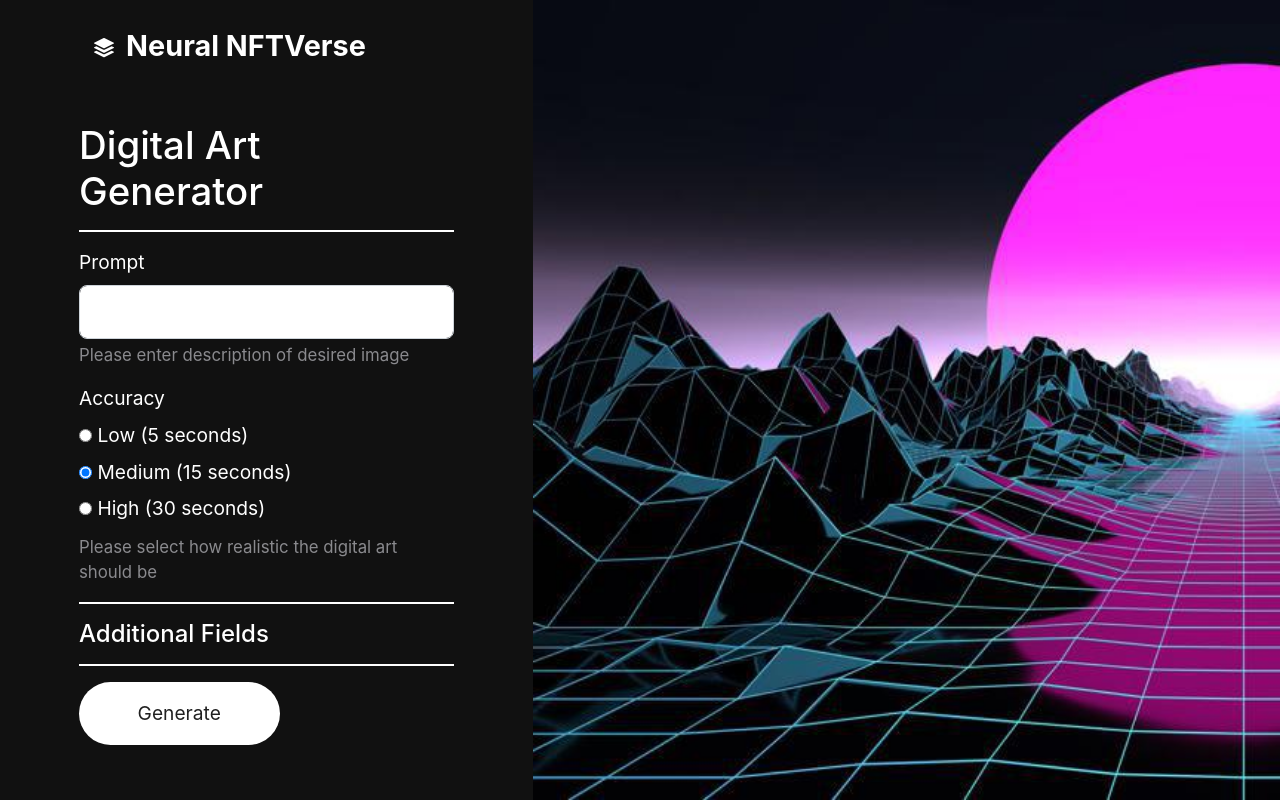
After one commit to shobhitmir/deepmint, a Django app: page /artgen/ in a window 1280 px wide. The commit adds this page. Run offline with Django 3.2, Linux system fonts and the light colour scheme; some libraries are stand-ins or nearby versions.

Commit message:
added art generator page

```diff
--- a/neural_nftverse/urls.py
+++ b/neural_nftverse/urls.py
@@ -15,7 +15,7 @@ Including another URLconf
 """
 from django.contrib import admin
 from django.urls import path
-from nftgen.views import landing_view, login_view, register_view, logout_view
+from nftgen.views import landing_view, login_view, register_view, logout_view, artgen_view
 
 urlpatterns = [
     path('admin/', admin.site.urls),
@@ -23,4 +23,5 @@ urlpatterns = [
     path('login/', login_view, name='login'),
     path('register/', register_view, name='register'),
     path('logout/', logout_view, name='logout'),
+    path('artgen/', artgen_view, name='artgen'),
 ]
--- /dev/null
+++ b/nftgen/static/js/artgen.js
@@ -0,0 +1,26 @@
+const showimg = (e) =>
+    {
+        document.getElementById('previewimg').hidden = !document.getElementById('previewimg').hidden
+    }
+
+    const changeimg = (e) =>
+    {
+        const img = document.getElementById('initimg').files[0]
+        const bgUrl = URL.createObjectURL(img)
+        document.getElementById('previewimg').src = bgUrl
+    }
+
+    const expand = (e) =>
+    {
+        const extra = document.getElementById('extra')
+        if (extra.style.display === "block")
+          extra.style.display = "none"
+        else
+          extra.style.display = "block"
+    }
+
+    window.onload = () =>
+    {
+        const extra = document.getElementById('extra')
+        extra.style.display = "none"
+    }
--- /dev/null
+++ b/nftgen/templates/artgen.html
@@ -0,0 +1,131 @@
+{% load static %}
+
+<!doctype html>
+<html class="h-100" lang="en">
+
+  <head>
+      <meta charset="utf-8">
+  <meta name="viewport" content="width=device-width,initial-scale=1,shrink-to-fit=no">
+  <meta name="description" content="A well made and handcrafted Bootstrap 5 template">
+  <link rel="apple-touch-icon" sizes="180x180" href="img/apple-touch-icon.png">
+  <link rel="icon" type="image/png" sizes="32x32" href="img/favicon-32x32.png">
+  <link rel="icon" type="image/png" sizes="16x16" href="img/favicon-16x16.png">
+  <link rel="icon" type="image/png" sizes="96x96" href="img/favicon.png">
+  <meta name="author" content="Holger Koenemann">
+  <meta name="generator" content="Eleventy v2.0.0">
+  <meta name="HandheldFriendly" content="true">
+  <title>Art Generator</title>
+  <link rel="stylesheet" href="https://stackpath.bootstrapcdn.com/bootstrap/4.3.1/css/bootstrap.min.css" integrity="sha384-ggOyR0iXCbMQv3Xipma34MD+dH/1fQ784/j6cY/iJTQUOhcWr7x9JvoRxT2MZw1T" crossorigin="anonymous">
+  <link rel="stylesheet" href="{% static 'css/theme.min.css' %}">
+  <style>
+    img:hover {
+      cursor: pointer;
+    }
+    #initimg:hover {
+      cursor: pointer;
+    }
+    #previewimg {
+      object-fit: contain;
+      width: 50%;
+      height: 30%;
+    }
+
+    #additional_fields:hover
+    {
+      cursor: pointer;
+    }
+  </style>
+
+  </head>
+  <script type="text/javascript" src="{% static 'js/jquery.js' %}"></script>
+  <script type="text/javascript" src="{% static 'js/artgen.js' %}"></script>
+  <body class="d-flex h-100 w-100 bg-black text-white" data-bs-spy="scroll" data-bs-target="#navScroll">
+
+    <div class="h-100 container-fluid">
+      <div class="h-100 row d-flex align-items-stretch">
+
+          <div class="col-12 col-md-7 col-lg-6 col-xl-5 d-flex align-items-start flex-column px-vw-5">
+
+            <header class="mb-auto py-vh-2 col-12">
+              <a class="navbar-brand pe-md-4 fs-4 col-12 col-md-auto text-center" href="{% url 'landing' %}">
+  <svg xmlns="http://www.w3.org/2000/svg" width="20" height="20" fill="currentColor" class="bi bi-stack" viewBox="0 0 16 16">
+    <path d="m14.12 10.163 1.715.858c.22.11.22.424 0 .534L8.267 15.34a.598.598 0 0 1-.534 0L.165 11.555a.299.299 0 0 1 0-.534l1.716-.858 5.317 2.659c.505.252 1.1.252 1.604 0l5.317-2.66zM7.733.063a.598.598 0 0 1 .534 0l7.568 3.784a.3.3 0 0 1 0 .535L8.267 8.165a.598.598 0 0 1-.534 0L.165 4.382a.299.299 0 0 1 0-.535L7.733.063z"/>
+    <path d="m14.12 6.576 1.715.858c.22.11.22.424 0 .534l-7.568 3.784a.598.598 0 0 1-.534 0L.165 7.968a.299.299 0 0 1 0-.534l1.716-.858 5.317 2.659c.505.252 1.1.252 1.604 0l5.317-2.659z"/>
+  </svg>
+  <span class="ms-md-1 mt-1 fw-bolder me-md-5">Neural NFTVerse</span>
+</a>
+
+            </header>
+            <main class="mb-auto col-12">
+              <h2>Digital Art Generator</h2>
+              <hr style="border: 1px solid white;">
+
+            <form class="row" method="post">
+              {% csrf_token %}
+              <div class="col-12">
+              <div class="mb-3">
+                <label for="exampleInputEmail1" class="form-label">Prompt</label>
+                <input name="prompt" required type="text" class="form-control form-control-lg"
+                id="prompt" aria-describedby="emailHelp">
+                <div id="emailHelp" class="form-text">Please enter description of desired image</div>
+              </div>
+              <div class="mb-3">
+                <label for="exampleInputEmail1" class="form-label">Accuracy</label><br>
+                <input name="accuracy" type="radio"
+                id="accuracy" aria-describedby="emailHelp" value="Low">
+                <label for="Low">Low (5 seconds)</label><br>
+                <input name="accuracy" type="radio"
+                id="accuracy" aria-describedby="emailHelp" value="Medium" checked>
+                <label for="Medium">Medium (15 seconds)</label><br>
+                <input name="accuracy" type="radio"
+                id="accuracy" aria-describedby="emailHelp" value="High">
+                <label for="High">High (30 seconds)</label><br>
+                <div id="emailHelp" class="form-text">Please select how realistic the digital art should be</div>
+              </div>
+              <hr style="border: 1px solid white;">
+              <a id="additional_fields" onclick="expand()"><h5>Additional Fields</h5></a>
+            <div style="margin-top: 3%;" id="extra">
+              <div class="mb-3">
+                <label for="exampleInputEmail1" class="form-label">Initial Image (Optional)
+                  <img id ="see_icon" src="{% static 'images/eye_icon.png' %}"
+                  onclick="showimg()">
+                  <img hidden id = "previewimg" style="margin-top: 3%; margin-bottom: 3%;">
+                </label>
+                <input name="initimg" type="file" class="form-control form-control-lg"
+                id="initimg" aria-describedby="emailHelp" accept="image/*"
+                onChange="changeimg()">
+                <div id="emailHelp" class="form-text">Please upload an initial image to modify</div>
+              </div>
+              <div class="mb-3">
+                <label for="exampleInputEmail1" class="form-label">Initial Image Strength (Optional)</label>
+                <input name="img_strength" type="number" class="form-control form-control-lg"
+                id="img_strength" aria-describedby="emailHelp"
+                min="0" max="1" step="0.1" value="0">
+                <div id="emailHelp" class="form-text">Please enter initial image influence</div>
+              </div>
+              <div class="mb-3">
+                <label for="exampleInputEmail1" class="form-label">Seed (Optional)</label>
+                <input name="seed" type="number" class="form-control form-control-lg"
+                id="seed" aria-describedby="emailHelp" min="0">
+                <div id="emailHelp" class="form-text">Please enter a seed for art generation</div>
+              </div>
+            </div>
+            <hr style="border: 1px solid white;">
+              <button type="submit" class="btn btn-white btn-xl mb-4">Generate</button>
+            </form>
+            {% for error in errors %}
+
+                <div class="alert alert-danger" style="margin-top: 5%;">
+                      {{ error }}
+                </div>
+
+            {% endfor %}
+            </main>
+          </div>
+
+            <div class="col-12 col-md-5 col-lg-6 col-xl-7 gradient"></div>
+
+        </div>
+
+      </div></body>
+    </html>
--- a/nftgen/templates/landing.html
+++ b/nftgen/templates/landing.html
@@ -141,7 +141,8 @@
 
         <div class="dropdown-menu" aria-labelledby="btnDropdownDemo"
         style="color:white; background-color: black;">
-          <a type="button" class="dropdown-item nav-item">Digital Art Generator</a>
+          <a type="button" href="{% url 'artgen' %}" class="dropdown-item nav-item"
+          style="color:white; background-color: black; text-decoration: none;">Digital Art Generator</a>
           <a type="button" class="dropdown-item">NFT Generator</a>
           <a type="button" class="dropdown-item">Profile</a>
         </div>
@@ -217,7 +218,7 @@
             <h3 class="pt-5">Digital Art Generator</h3>
             <p class="text-secondary">Convert a text to an image easily using this tool.
                 The text provides a description of the desired image and accordingly digital art is generated<br>
-              <a href="#" class="link-fancy link-fancy-light me-2">Tell me more</a>
+              <a href="{% url 'artgen' %}" class="link-fancy link-fancy-light me-2">Explore</a>
               <svg xmlns="http://www.w3.org/2000/svg" width="24" height="24" fill="currentColor"
                 class="bi bi-arrow-right-circle" viewBox="0 0 16 16">
                 <path fill-rule="evenodd"
--- a/nftgen/templates/login.html
+++ b/nftgen/templates/login.html
@@ -14,7 +14,7 @@
   <meta name="author" content="Holger Koenemann">
   <meta name="generator" content="Eleventy v2.0.0">
   <meta name="HandheldFriendly" content="true">
-  <title>Register</title>
+  <title>Login</title>
   <link rel="stylesheet" href="https://stackpath.bootstrapcdn.com/bootstrap/4.3.1/css/bootstrap.min.css" integrity="sha384-ggOyR0iXCbMQv3Xipma34MD+dH/1fQ784/j6cY/iJTQUOhcWr7x9JvoRxT2MZw1T" crossorigin="anonymous">
   <link rel="stylesheet" href="{% static 'css/theme.min.css' %}">
   <style>
--- a/nftgen/views.py
+++ b/nftgen/views.py
@@ -81,3 +81,7 @@ def register_view(request):
             return redirect(landing_view)
         else:
             return render(request, 'register.html', {'errors': errors})
+
+
+def artgen_view(request):
+    return render(request, 'artgen.html')
```
Also changed, not shown: nftgen/static/images/eye_icon.png (added).
